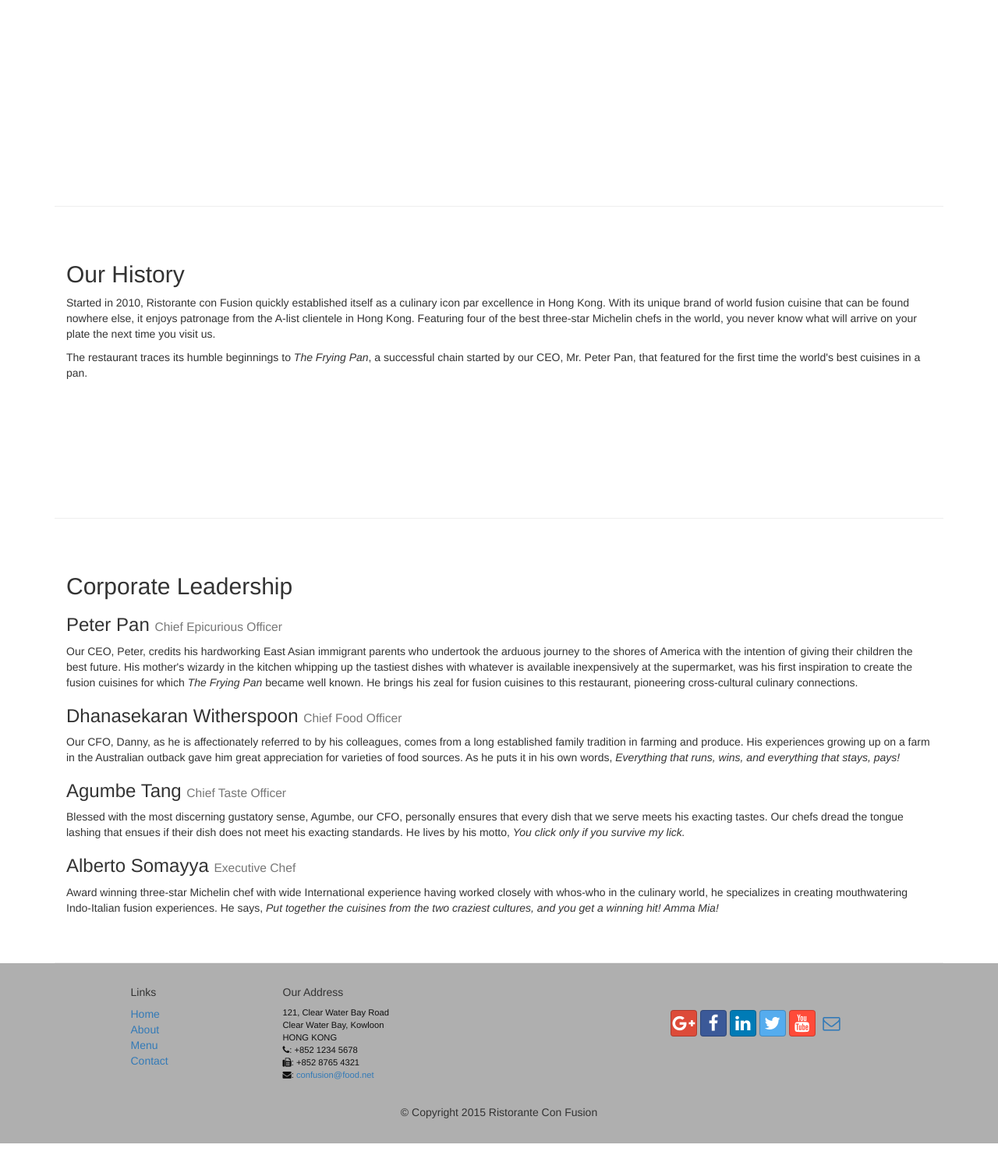
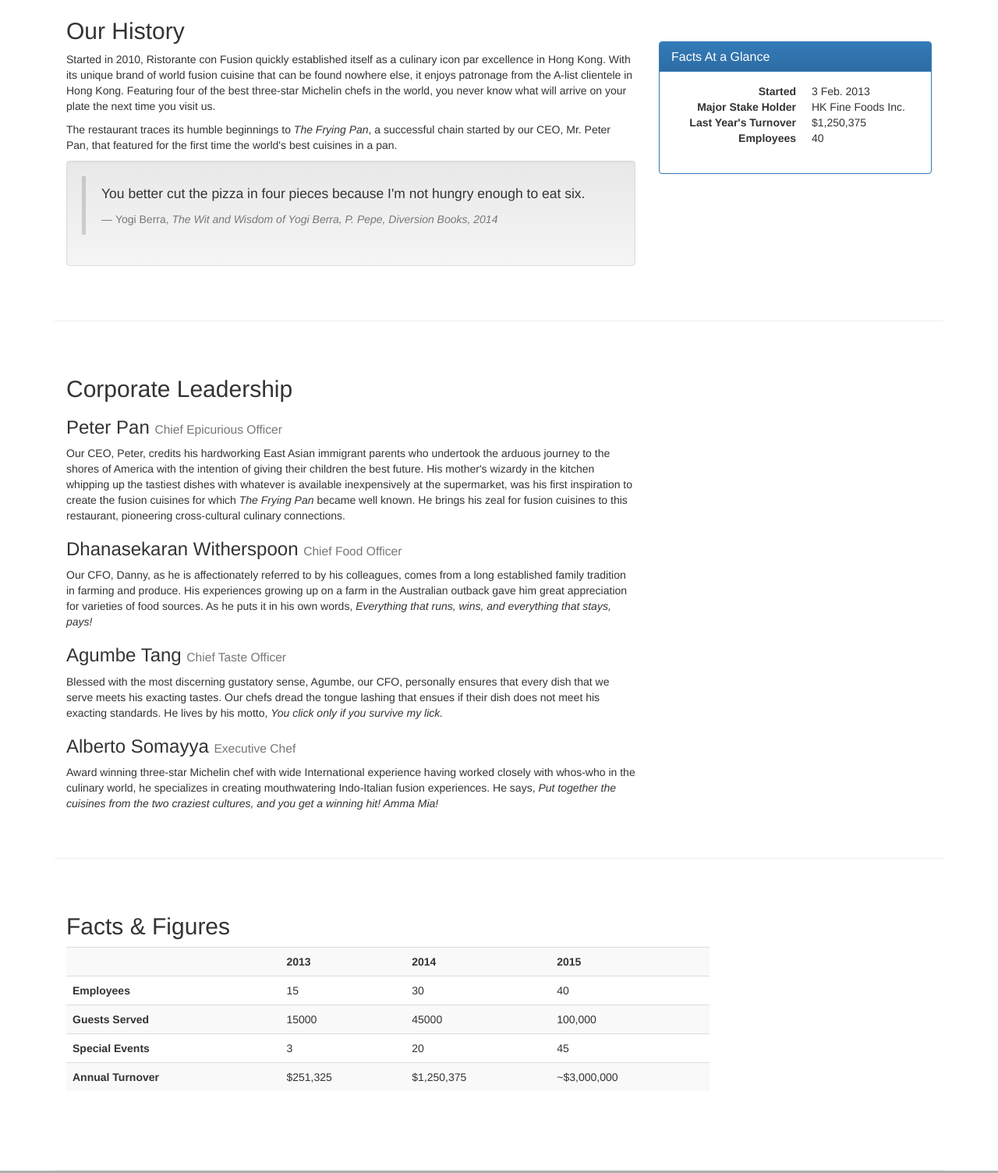
Before and after one commit to rnjetnegi/Coursera_FullStackWebDevelopment_2_Front_End_Web_UI_Framework, a plain HTML site: page WebContent/aboutus.html in a window 1280 px wide. Shown: the part 650-2154 px from the top of the page at 78% size. Before the commit the page ends 2116 px from the top, so only its background shows below. Drawn offline with nearby package versions, Linux system fonts and the light colour scheme.

Commit message:
side pannel, table and quote added

```diff
--- a/WebContent/aboutus.html
+++ b/WebContent/aboutus.html
@@ -87,7 +87,7 @@
 		</div>
 
 
-		<div class="row row-content">
+		<div class="row">
 			<div>
 				<h3>About Us</h3>
 				<hr>
@@ -96,7 +96,7 @@
 
 
 		<div class="row row-content">
-			<div class="col-xs-12">
+			<div class="col-xs-12 col-sm-8">
 				<h2>Our History</h2>
 				<p>Started in 2010, Ristorante con Fusion quickly established
 					itself as a culinary icon par excellence in Hong Kong. With its
@@ -110,15 +110,44 @@
 						Pan</em>, a successful chain started by our CEO, Mr. Peter Pan, that
 					featured for the first time the world's best cuisines in a pan.
 				</p>
+				<div class="well">
+				<blockquote>
+                        <p>You better cut the pizza in four pieces because
+                            I'm not hungry enough to eat six.</p>
+                        <footer>Yogi Berra,
+                          <cite>The Wit and Wisdom of Yogi Berra,
+                            P. Pepe, Diversion Books, 2014</cite>
+                        </footer>
+               </blockquote>
 			</div>
-			<div>
+			</div>
+			<div class="col-xs-12 col-sm-4">
 				<p style="padding: 20px;"></p>
+				<div class="panel panel-primary">
+					<div class="panel-heading">
+						<h3 class="panel-title">Facts At a Glance</h3>
+					</div>
+					<div class="panel-body">
+						<dl class="dl-horizontal">
+							<dt>Started</dt>
+                            <dd>3 Feb. 2013</dd>
+                            <dt>Major Stake Holder</dt>
+                            <dd>HK Fine Foods Inc.</dd>
+                            <dt>Last Year's Turnover</dt>
+                            <dd>$1,250,375</dd>
+                            <dt>Employees</dt>
+                            <dd>40</dd>
+						</dl>
+					</div>
+				</div>
 			</div>
+
+
 		</div>
 
 
 		<div class="row row-content ">
-			<div class="col-xs-12">
+			<div class="col-xs-8">
 				<h2>Corporate Leadership</h2>
 				<h3>
 					Peter Pan <small>Chief Epicurious Officer</small>
@@ -171,6 +200,49 @@
 			</div>
 		</div>
 
+		<div class="row row-content">
+			<div class="col-xs-12 col-sm-9">
+				<h2>Facts &amp; Figures</h2>
+				<div class="table-responsive">
+					<table class="table table-striped">
+						<tr>
+							<td>&nbsp;</td>
+							<th>2013</th>
+							<th>2014</th>
+							<th>2015</th>
+						</tr>
+						<tr>
+							<th>Employees</th>
+							<td>15</td>
+							<td>30</td>
+							<td>40</td>
+						</tr>
+						<tr>
+							<th>Guests Served</th>
+							<td>15000</td>
+							<td>45000</td>
+							<td>100,000</td>
+						</tr>
+						<tr>
+							<th>Special Events</th>
+							<td>3</td>
+							<td>20</td>
+							<td>45</td>
+						</tr>
+						<tr>
+							<th>Annual Turnover</th>
+							<td>$251,325</td>
+							<td>$1,250,375</td>
+							<td>~$3,000,000</td>
+						</tr>
+					</table>
+				</div>
+			</div >
+			<div class="col-xs-12 col-sm-3">
+				<p style="padding:20px;"></p>
+
+			</div>
+		</div>
 	</div>
 
 	<footer class="row-footer">
```
Also changed, not shown: WebContent/contactus.html (+0 -1 lines).
